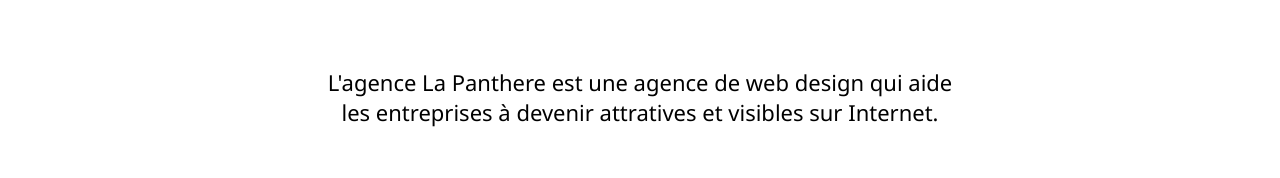
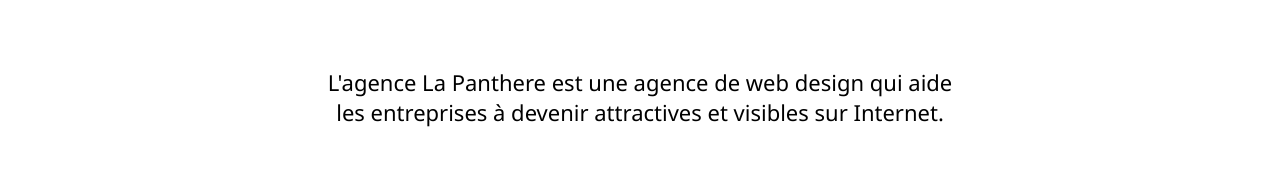
Before and after one commit to 7CedDev/OCProject4AgenceLaPanthere, a plain HTML site: page index.html in a window 1280 px wide. Shown: the part 461-639 px from the top of the page. Drawn offline with Linux system fonts and the light colour scheme.

Commit message:
correction

```diff
--- a/index.html
+++ b/index.html
@@ -97,7 +97,7 @@
 				<div class="row">
 					<h2 class="text-center text-bloc">
 						L'agence La Panthere est une agence de web design qui aide<br> les entreprises à devenir
-						attratives
+						attractives
 						et visibles sur Internet.</h2>
 				</div>
 			</div>
```
